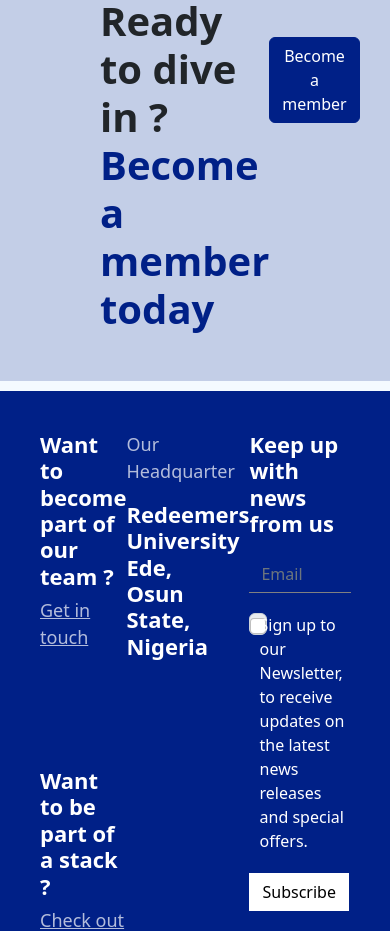
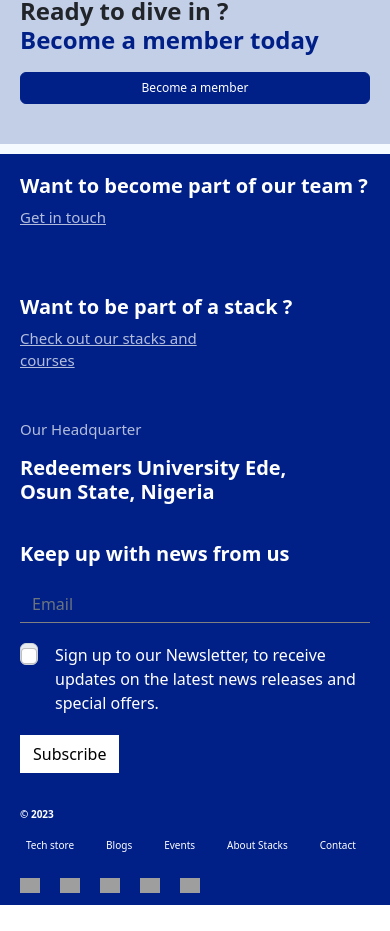
Before and after one commit to nnoromiv/techSpaceWebsite, a React (Create React App) app: page / in a window 390 px wide. Shown: the part 5872-6803 px from the top of the page. After the commit the page ends 6777 px from the top, so only its background shows below. Built offline with nearby package versions, Linux system fonts and the light colour scheme; grey boxes are pictures that could not be loaded.

Commit message:
Footer Responsive

```diff
--- a/src/pages/styles/Banner.scss
+++ b/src/pages/styles/Banner.scss
@@ -14,4 +14,42 @@
         height: fit-content;
         margin: 40px 0 0 0;
     }
+
+    @media only screen and (max-width: 1025px){
+        padding: 40px 80px;
+    }
+
+    @media only screen and (max-width: 768px){
+        padding: 40px 50px;
+
+        h1{
+            font-size: 36px;
+        }
+
+        Button{
+            margin: 20px 0 0 0;
+        }
+    }
+
+    @media only screen and (max-width: 600px){
+        padding: 40px 30px;
+
+        h1{
+            font-size: 30px;
+        }
+    }
+
+    @media only screen and (max-width: 426px){
+        padding: 40px 20px;
+        flex-direction: column;
+
+        h1{
+            font-size: 24px;
+        }
+
+        Button{
+            margin: 10px 0 0 0;
+            font-size: 12px;
+        }
+    }
 }
--- a/src/pages/styles/Footer.scss
+++ b/src/pages/styles/Footer.scss
@@ -64,6 +64,40 @@
             }
         }
     }
+
+    @media only screen and (max-width: 769px){
+        .GridFooterHead{
+            grid-template-columns: repeat(2, 1fr);
+            gap: 30px;
+            .Getintouch{
+                gap: 50px;
+                div{
+                    h3{
+                        font-size: 20px;
+                    }
+                    p{
+                        font-size: 15px;
+                    }
+                }
+            }
+            div{
+                    h3{
+                        font-size: 20px;
+                    }
+                    p{
+                        font-size: 15px;
+                    }
+            }
+        }
+    }
+
+    @media only screen and (max-width: 601px){
+        padding: 20px;
+        .GridFooterHead{
+            grid-template-columns: repeat(1, 1fr);
+            gap: 30px;
+        }
+    }
 }
 
 .FooterTail{
@@ -89,4 +123,48 @@
     #nav-socials {
         display: flex;
     }
+
+    @media only screen and (max-width: 769px){
+        display: grid;
+        grid-template-columns: 10% 60% 30%;
+        gap: 10px;
+        h2{
+            margin: 5px 0 0 0;
+            font-size: 10px;
+        }
+        .FooterMenu{
+            .nav-pills{
+                .nav-link{
+                    font-size: 10px;
+                }
+            }
+        }
+        #nav-socials {
+            img{
+                width: 20px !important
+            }
+        }
+    }
+
+    @media only screen and (max-width: 651px){
+        padding: 20px;
+        grid-template-columns: 30% 70% ;
+
+        h2{
+            margin: 5px 0 0 10px;
+        }
+    }
+
+
+    @media only screen and (max-width: 426px){
+        padding: 10px;
+        grid-template-columns: 100% ;
+    }
+
+    @media only screen and (max-width: 376px){
+        .FooterMenu{
+            display: grid;
+            grid-template-columns: 40% 20% 20% ;
+        }
+    }
 }
```
